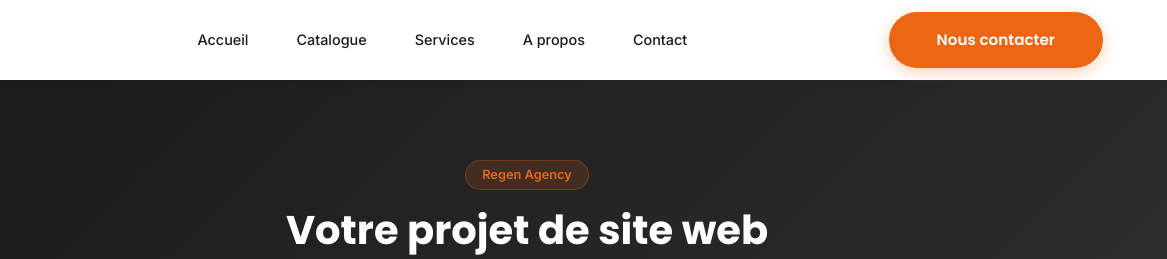
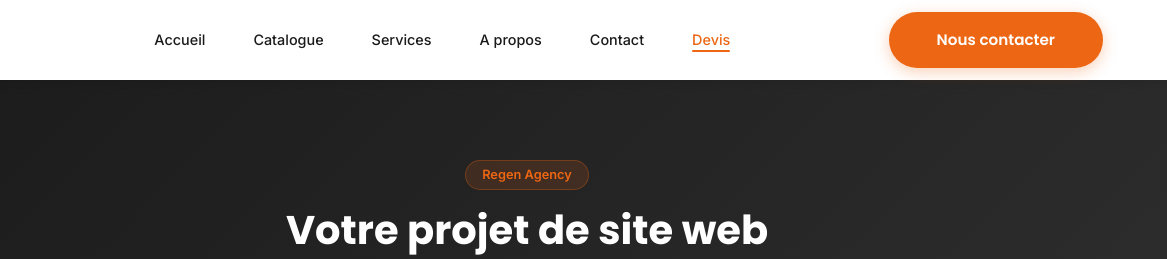
Before and after one commit to Mathieu8861/ibco, a plain HTML site: page devis.html in a window 1280 px wide. Shown: the top 259 px of the page, 113-1280 px from the left. Drawn offline with Linux system fonts and the light colour scheme.

Commit message:
feat: ajout lien Devis dans la nav sur toutes les pages
Co-Authored-By: Claude Opus 4.6 <noreply@anthropic.com>

```diff
--- a/devis.html
+++ b/devis.html
@@ -31,6 +31,7 @@
                 <li><a href="index.html#services" class="nav__link">Services</a></li>
                 <li><a href="index.html#about" class="nav__link">A propos</a></li>
                 <li><a href="index.html#contact" class="nav__link">Contact</a></li>
+                <li><a href="devis.html" class="nav__link active">Devis</a></li>
             </ul>
             <a href="index.html#contact" class="btn btn--primary nav__cta">Nous contacter</a>
             <button class="nav__toggle" id="nav-toggle" aria-label="Ouvrir le menu">
@@ -49,6 +50,7 @@
             <li><a href="index.html#services" class="nav__overlay-link">Services</a></li>
             <li><a href="index.html#about" class="nav__overlay-link">A propos</a></li>
             <li><a href="index.html#contact" class="nav__overlay-link">Contact</a></li>
+            <li><a href="devis.html" class="nav__overlay-link">Devis</a></li>
         </ul>
     </div>
 
```
Also changed, not shown: catalogue.html (+2 -0 lines), index.html (+2 -0 lines).
